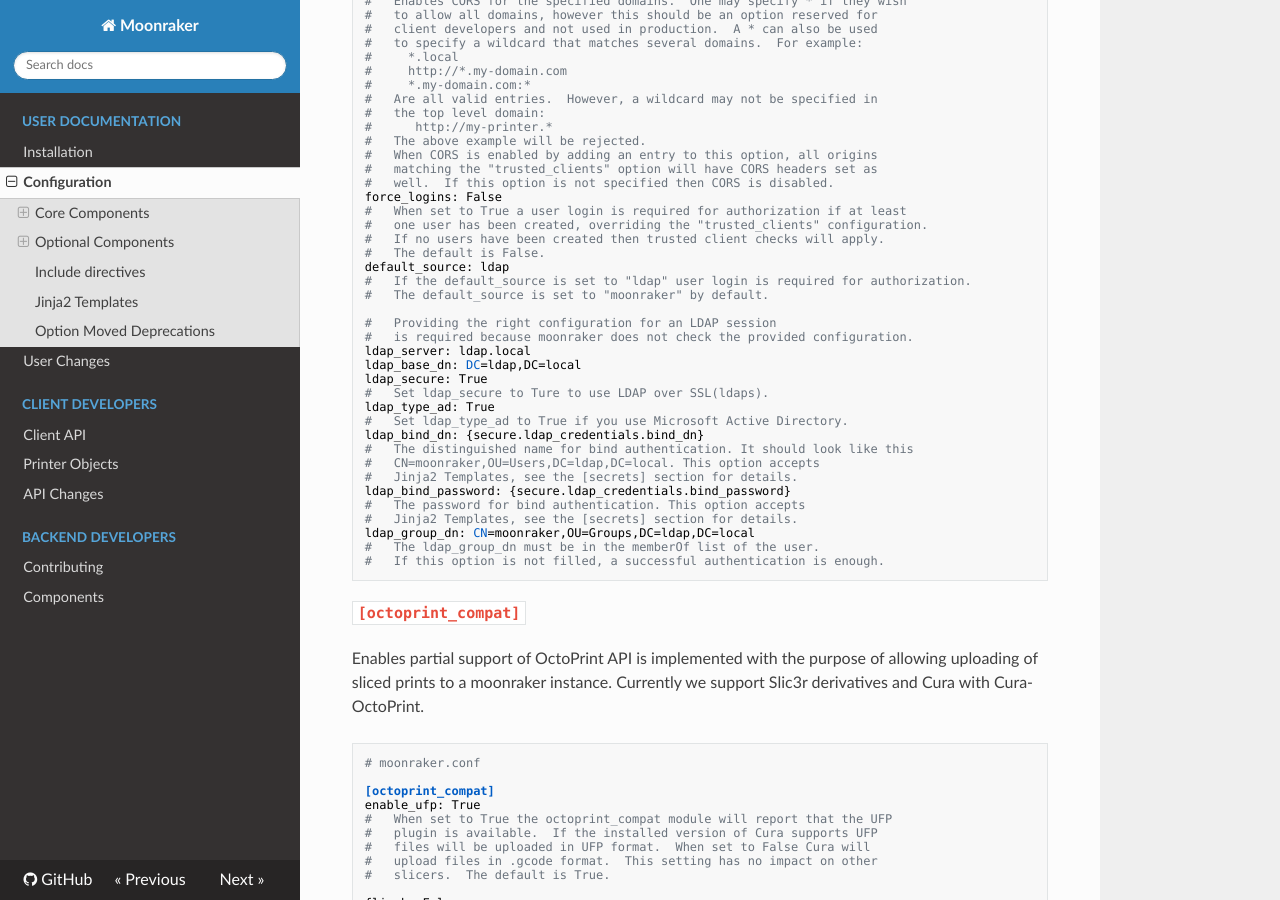
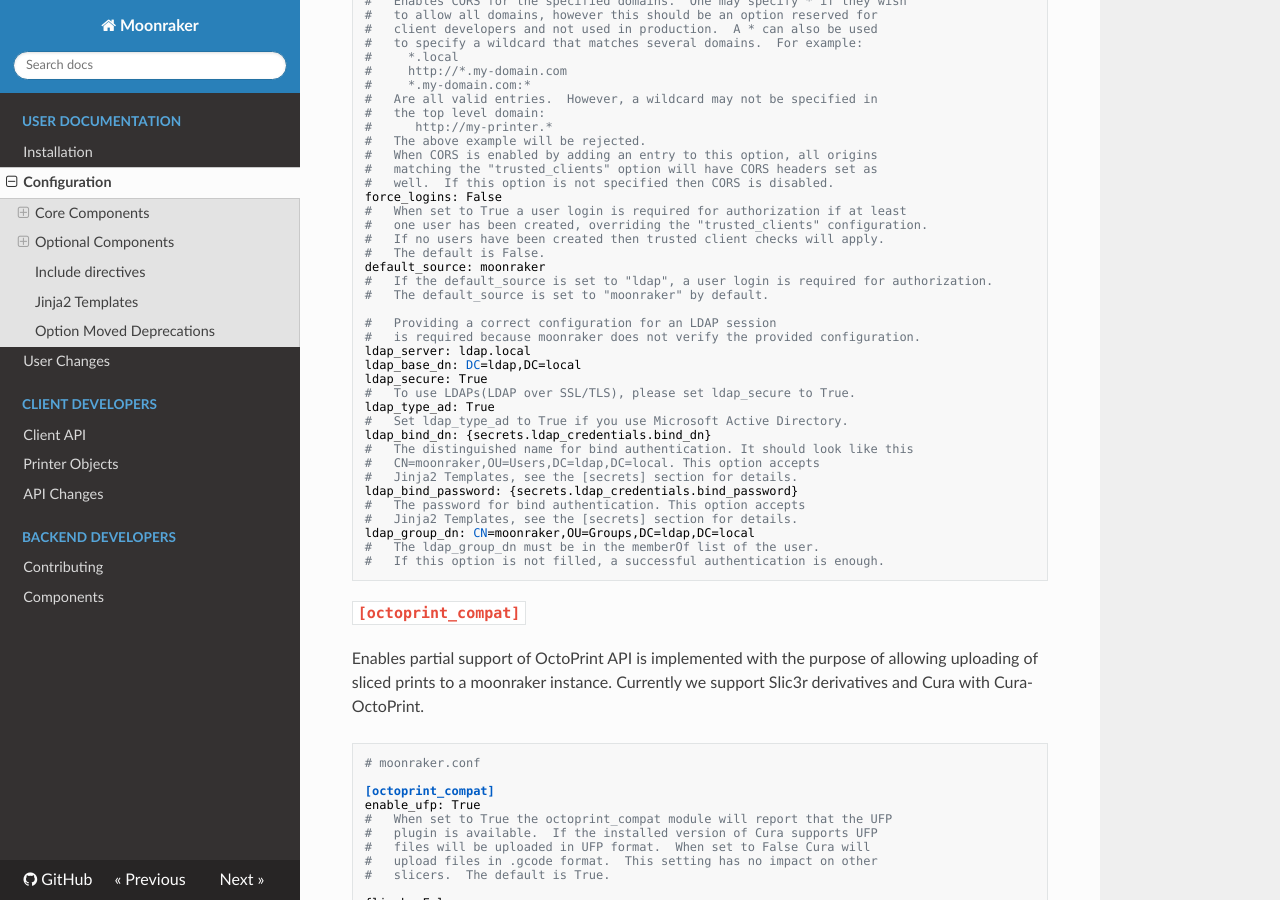
Before and after one commit to Arksine/moonraker, an MkDocs documentation site: the page built from docs/configuration.md, in a window 1280 px wide and 900 px high, scrolled down 4804 px. Built offline with MkDocs 1.6.1, drawn with Linux system fonts in a browser that asks for light colours; nearby versions of some CDN libraries.

Commit message:
update LDAP documentation

```diff
--- a/docs/configuration.md
+++ b/docs/configuration.md
@@ -285,23 +285,23 @@ force_logins: False
 #   one user has been created, overriding the "trusted_clients" configuration.
 #   If no users have been created then trusted client checks will apply.
 #   The default is False.
-default_source: ldap
-#   If the default_source is set to "ldap" user login is required for authorization.
+default_source: moonraker
+#   If the default_source is set to "ldap", a user login is required for authorization.
 #   The default_source is set to "moonraker" by default.
 
-#   Providing the right configuration for an LDAP session
-#   is required because moonraker does not check the provided configuration.
+#   Providing a correct configuration for an LDAP session
+#   is required because moonraker does not verify the provided configuration.
 ldap_server: ldap.local
 ldap_base_dn: DC=ldap,DC=local
 ldap_secure: True
-#   Set ldap_secure to Ture to use LDAP over SSL(ldaps).
+#   To use LDAPs(LDAP over SSL/TLS), please set ldap_secure to True.
 ldap_type_ad: True
 #   Set ldap_type_ad to True if you use Microsoft Active Directory.
-ldap_bind_dn: {secure.ldap_credentials.bind_dn}
+ldap_bind_dn: {secrets.ldap_credentials.bind_dn}
 #   The distinguished name for bind authentication. It should look like this
 #   CN=moonraker,OU=Users,DC=ldap,DC=local. This option accepts
 #   Jinja2 Templates, see the [secrets] section for details.
-ldap_bind_password: {secure.ldap_credentials.bind_password}
+ldap_bind_password: {secrets.ldap_credentials.bind_password}
 #   The password for bind authentication. This option accepts
 #   Jinja2 Templates, see the [secrets] section for details.
 ldap_group_dn: CN=moonraker,OU=Groups,DC=ldap,DC=local
```
